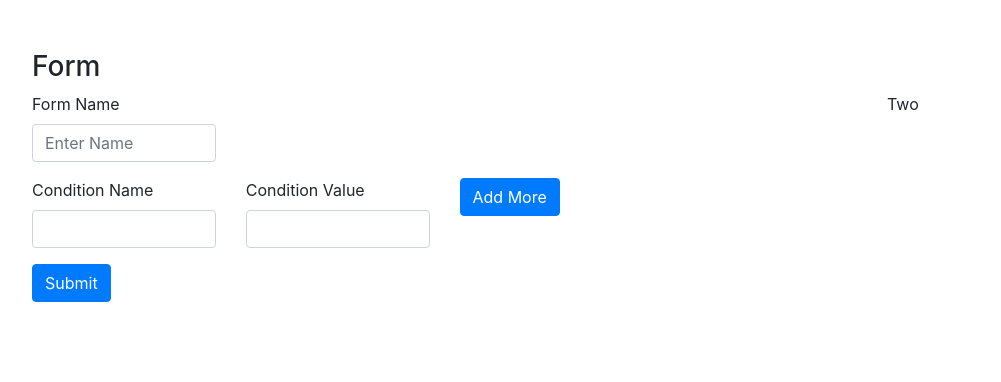
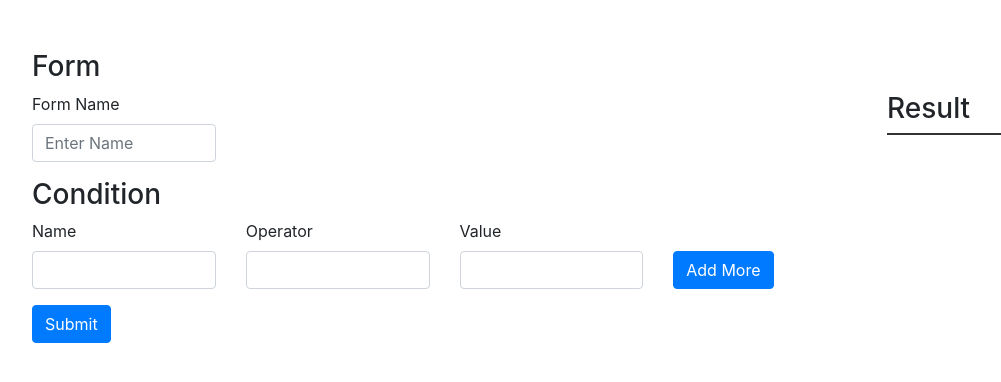
Before and after one commit to dhananjaym11/react-form, a React app: page / in a window 1280 px wide. Shown: the whole page, without its empty margins (53-1054 px from the left). Built offline with nearby package versions, Linux system fonts and the light colour scheme.

Commit message:
Added operator condition

```diff
--- a/src/App/Components/Form/Form.js
+++ b/src/App/Components/Form/Form.js
@@ -1,15 +1,16 @@
 import React from 'react';
+import { Row, Col, FormGroup, Label, Input, Button } from 'reactstrap';
 
-import { Row, Col, FormGroup, Label, Input, Button } from 'reactstrap';
+import { conditionDefaultObj } from '../../Config/constants';
 
 class FormPage extends React.Component {
     state = {
         formName: '',
-        conditions: [{ name: '', value: '' }]
+        conditions: [{ ...conditionDefaultObj }]
     }
 
     handleChange = (event) => {
-        if (['name', 'value'].includes(event.target.name)) {
+        if (['name', 'operator', 'value'].includes(event.target.name)) {
             const conditionNameId = event.target.dataset.id;
             const updatedConditions = [...this.state.conditions];
             updatedConditions[conditionNameId][event.target.name] = event.target.value;
@@ -31,7 +32,7 @@ class FormPage extends React.Component {
                     <Row>
                         <Col sm="3">
                             <FormGroup>
-                                <Label>Condition Name</Label>
+                                <Label>Name</Label>
                                 <Input
                                     data-id={i}
                                     type="text"
@@ -42,7 +43,18 @@ class FormPage extends React.Component {
                         </Col>
                         <Col sm="3">
                             <FormGroup>
-                                <Label>Condition Value</Label>
+                                <Label>Operator</Label>
+                                <Input
+                                    data-id={i}
+                                    type="text"
+                                    value={el.operator || ''}
+                                    name="operator"
+                                    onChange={(e) => this.handleChange(e)} />
+                            </FormGroup>
+                        </Col>
+                        <Col sm="3">
+                            <FormGroup>
+                                <Label>Value</Label>
                                 <Input
                                     data-id={i}
                                     type="text"
@@ -52,11 +64,15 @@ class FormPage extends React.Component {
                             </FormGroup>
                         </Col>
                         <Col sm="3">
+                            <label>&nbsp;</label>
+                            <div>
+                                {i === this.state.conditions.length - 1 &&
                                     <Button
                                         color="primary"
                                         onClick={() => this.addClick()} >
                                         Add More
                                 </Button>
+                                }
                                 {!i ? null :
                                     <Button
                                         color="danger"
@@ -64,6 +80,7 @@ class FormPage extends React.Component {
                                         Remove
                                 </Button>
                                 }
+                            </div>
                         </Col>
                     </Row>
                 </div>
@@ -73,7 +90,9 @@ class FormPage extends React.Component {
     }
 
     addClick = () => {
-        this.setState(prevState => ({ conditions: [...prevState.conditions, { name: '', value: '' }] }))
+        this.setState(prevState => (
+            { conditions: [...prevState.conditions, { ...conditionDefaultObj }] }
+        ))
     }
 
     removeClick = (i) => {
@@ -82,7 +101,7 @@ class FormPage extends React.Component {
         this.setState({ conditions });
     }
 
-    handelSubmit = () => {
+    handleSubmit = () => {
         console.log(this.state.conditions);
     }
 
@@ -107,16 +126,27 @@ class FormPage extends React.Component {
                                         </FormGroup>
                                     </Col>
                                 </Row>
+
+                                <h3>Condition</h3>
                                 {this.createUI()}
 
                                 <Button
                                     color="primary"
-                                    onClick={this.handelSubmit} >
+                                    onClick={this.handleSubmit} >
                                     Submit
                                 </Button>
                             </form>
                         </Col>
-                        <Col sm="3">Two</Col>
+                        <Col sm="3">
+                            <h3>Result</h3>
+                            <ul className="result">
+                                {this.state.conditions.map(el => {
+                                    if (el.name && el.operator && el.value) {
+                                        return <li>{el.name} {el.operator} {el.value}</li>
+                                    }
+                                })}
+                            </ul>
+                        </Col>
                     </Row>
                 </div>
             </div>
--- /dev/null
+++ b/src/App/Config/constants.js
@@ -0,0 +1 @@
+export const conditionDefaultObj = { name: '', operator: '', value: '' }
--- a/src/index.css
+++ b/src/index.css
@@ -8,5 +8,10 @@ body {
 }
 
 .container {
+  margin-bottom: 50px;
   margin-top: 50px;
 }
+
+.result {
+  border: 1px solid #333;
+}
```
Lines whose indentation alone changed are shown as unchanged.
